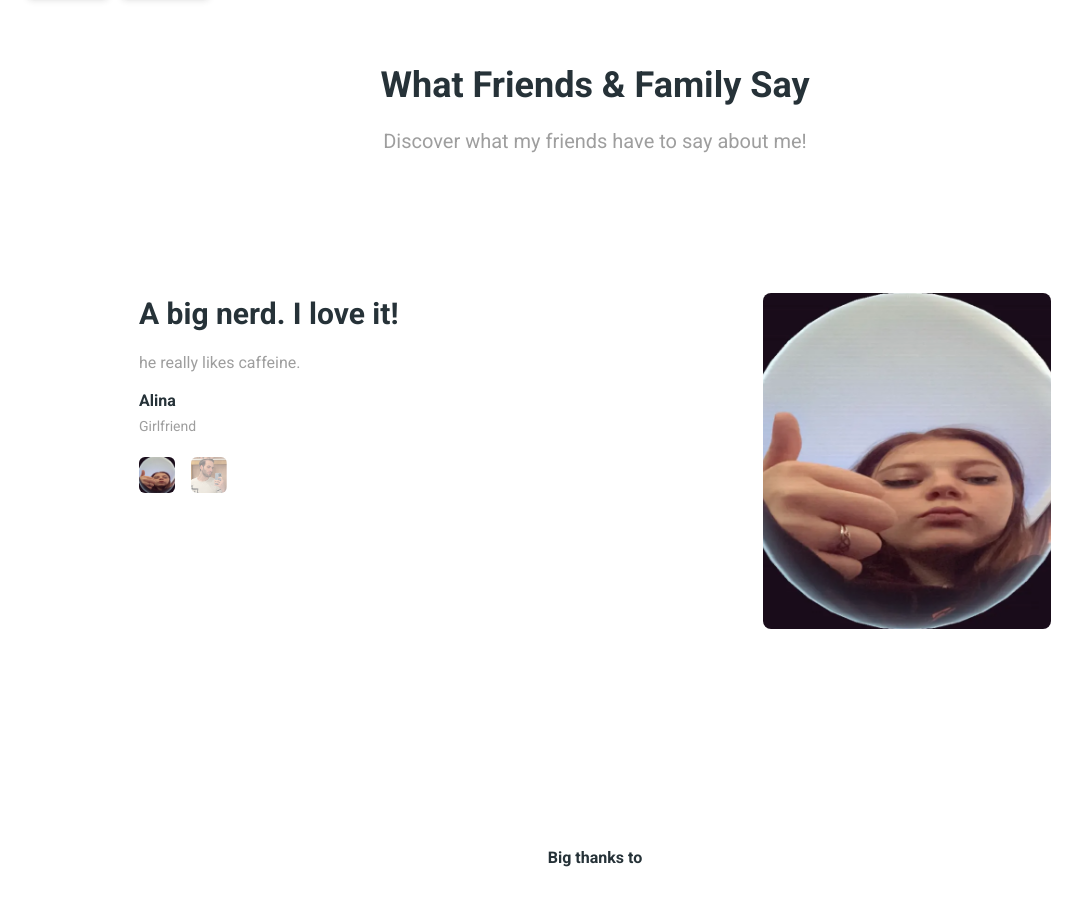
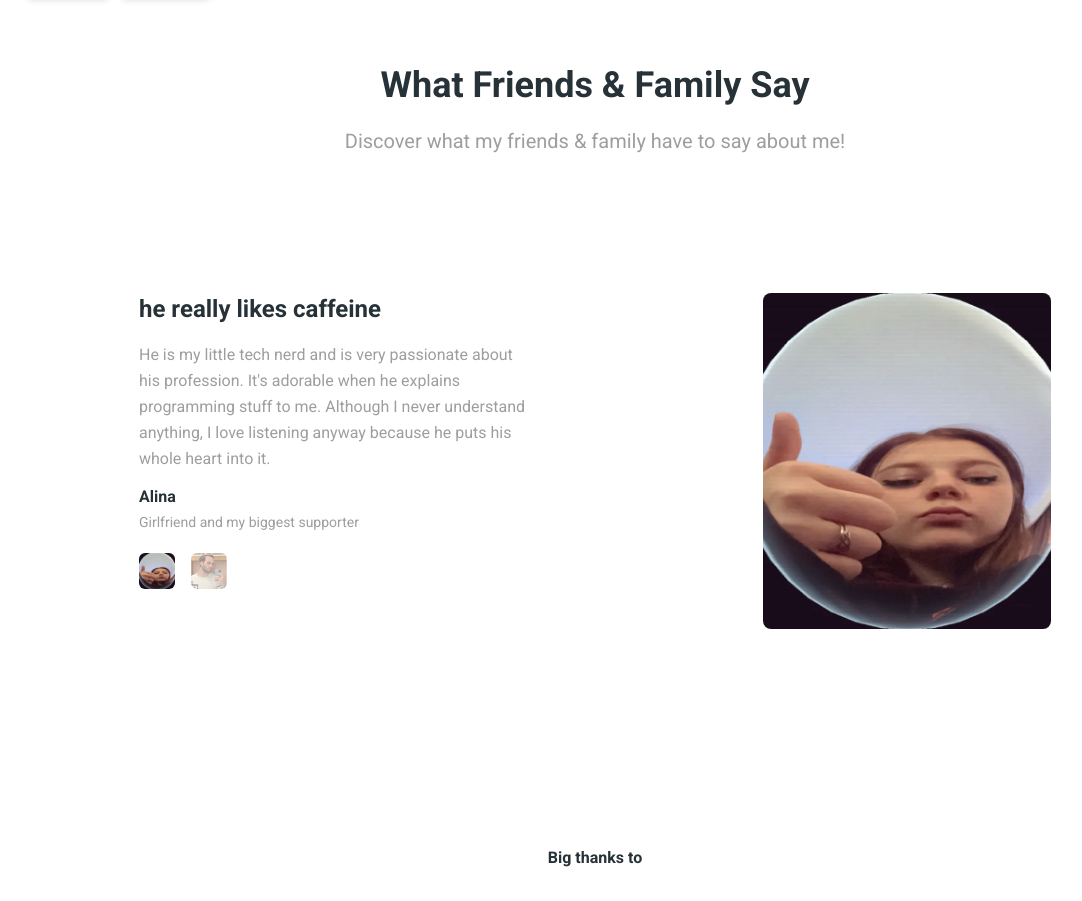
Before and after one commit to sanriodev/blvckleg.dev, a Next.js app: page /portfolio in a window 1280 px wide. Shown: the part 3270-4171 px from the top of the page, without its empty margins (45-1127 px from the left). Built offline with nearby package versions, Linux system fonts and the light colour scheme.

Commit message:
feat: add alienr

```diff
--- a/src/app/portfolio/testimonial.tsx
+++ b/src/app/portfolio/testimonial.tsx
@@ -8,21 +8,15 @@ export function Testimonial() {
   const [active, setActive] = React.useState(1);
   const testimonials = [
     {
-      title: 'A big nerd. I love it!',
+      title: 'he really likes caffeine',
       name: 'Alina',
-      role: 'Girlfriend',
+      role: 'Girlfriend and my biggest supporter',
       avatar: '/image/testimonial/avatar1.jpg',
-      content: 'he really likes caffeine.',
+      content:
+        "He is my little tech nerd and is very passionate about his profession. It's adorable when he explains programming stuff to me. Although I never understand anything, I love listening anyway because he puts his whole heart into it.",
     },
-    /*    {
-      title: 'typescript wizard',
-      name: 'Lukas',
-      role: 'Colleague',
-      avatar: '/image/testimonial/avatar2.jpg',
-      content: 'A good colleague and friend. Fun to work with!',
-    }, */
     {
-      title: 'funny guy and great friend',
+      title: 'funny guy, great friend',
       name: 'Elijah',
       role: 'Friend & Developer',
       avatar: '/image/testimonial/avatar3.jpg',
@@ -52,7 +46,7 @@ export function Testimonial() {
             onPointerEnterCapture={undefined}
             onPointerLeaveCapture={undefined}
           >
-            Discover what my friends have to say about me!
+            Discover what my friends & family have to say about me!
           </Typography>
         </div>
         <Card
@@ -71,7 +65,7 @@ export function Testimonial() {
           >
             <div className='w-full mb-10 lg:mb-0'>
               <Typography
-                variant='h3'
+                variant='h4'
                 color='blue-gray'
                 className='mb-4 font-bold lg:max-w-xs'
                 placeholder={undefined}
```
